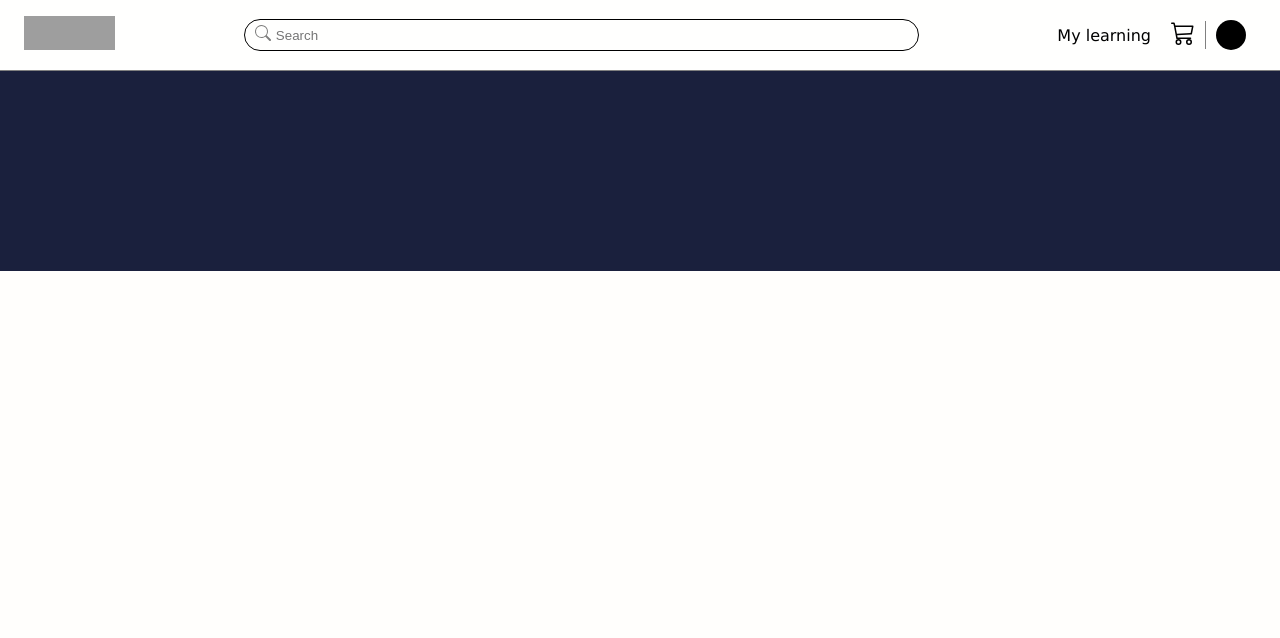
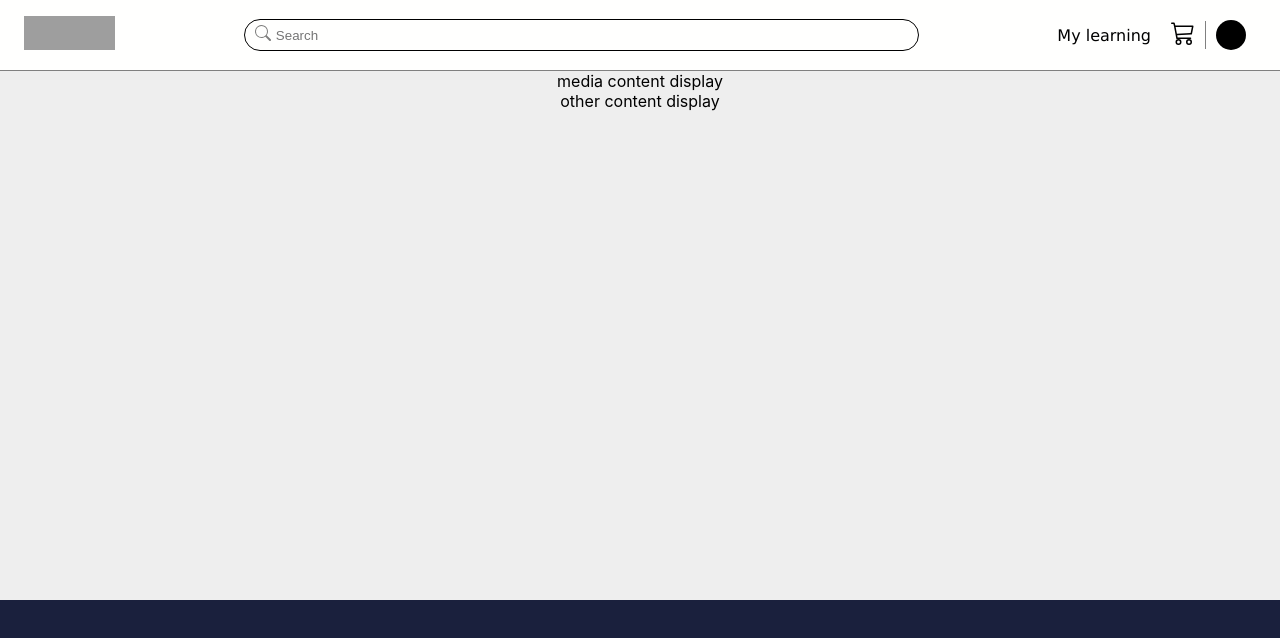
Before and after one commit to NgHQHuy/Course-delivery-website, a React (Create React App) app in the folder FE/my-app/: page /course in a window 1280 px wide. Before the commit this address had no page. Shown: the top 638 px of the page. Built offline with nearby package versions, Linux system fonts and the light colour scheme; grey boxes are pictures that could not be loaded.

Commit message:
FE-course learning navigate

```diff
--- a/FE/my-app/src/App.js
+++ b/FE/my-app/src/App.js
@@ -5,6 +5,7 @@ import Navbar from "./components/navbar";
 import CourseInfo from "./pages/courseInfo";
 import HomePage from "./pages/home";
 import Learning from "./pages/learning";
+import CourseContent from "./pages/courseContent";
 
 function App() {
   return (
@@ -19,6 +20,7 @@ function App() {
             <Route path="/" element={<HomePage />} />
             <Route path="courses/*" element={<CourseInfo />} />
             <Route path="learning" element={<Learning />} />
+            <Route path="course/*" element={<CourseContent />} />
           </Routes>
         </div>
         <footer className="App-footer"></footer>
--- a/FE/my-app/src/components/courseCardEnroll.jsx
+++ b/FE/my-app/src/components/courseCardEnroll.jsx
@@ -3,13 +3,18 @@ import "../styles/course_card_enroll.css";
 import { SlOptionsVertical, SlPlus } from "react-icons/sl";
 import { RiShareForwardFill, RiMenuAddFill } from "react-icons/ri";
 import { MdOutlineRemoveCircleOutline } from "react-icons/md";
+import { useNavigate } from "react-router-dom";
 
 
 const CourseCardEnroll = (props) => {
     const percent = 75
+    const navigate = useNavigate();
+    const courseClick =(id)=>{
+        navigate(`/course/${id}`);
+    }
     console.log(props.pageView);
     return (
-        <div className="course-card">
+        <div className="course-card" onClick={() => courseClick(1)}>
             <div className="course-options">
                 <SlOptionsVertical size={16} className="options-icon"/>
                 <div className="options-dropdown">
--- /dev/null
+++ b/FE/my-app/src/pages/courseContent.jsx
@@ -0,0 +1,13 @@
+import React from "react";
+import "../styles/course_content.css"
+
+const CourseContent = () => {
+    return (
+        <div className="course-content">
+            <div className="course-content-media">media content display</div>
+            <div className="course-content-other">other content display</div>
+        </div>
+    )
+}
+
+export default CourseContent;
--- /dev/null
+++ b/FE/my-app/src/styles/course_content.css
@@ -0,0 +1,5 @@
+.course-content{
+    width: 100%;
+    min-height: calc(100vh - 271px);
+    box-sizing: border-box;
+}
```
Also changed, not shown: FE/my-app/src/pages/course.jsx (deleted).
